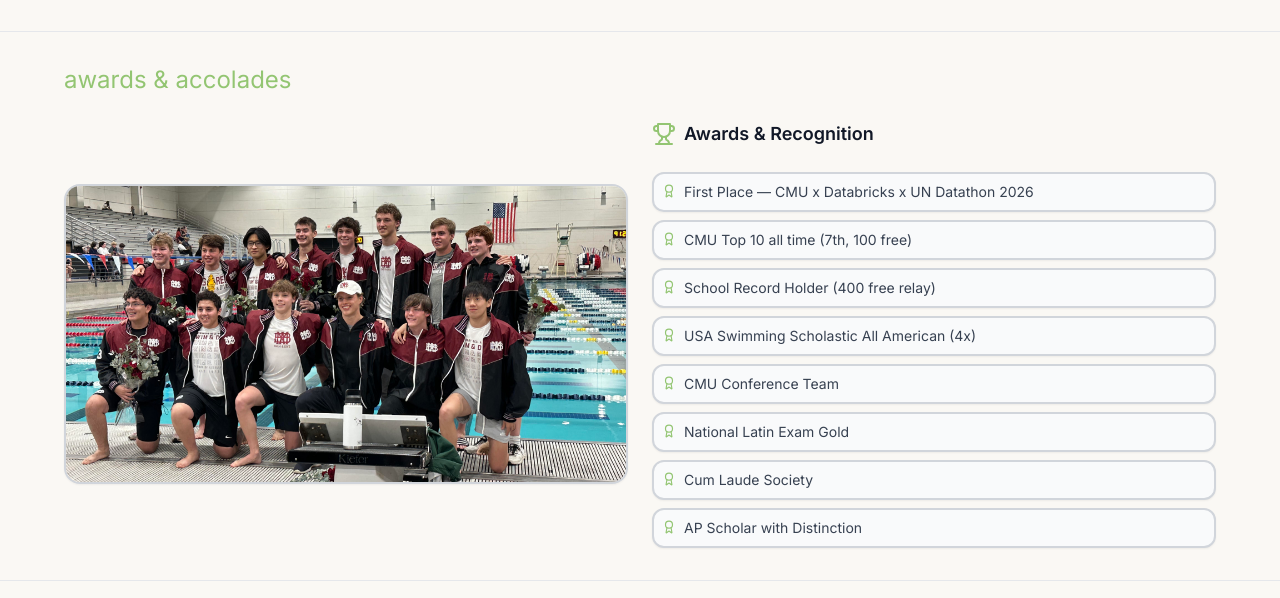
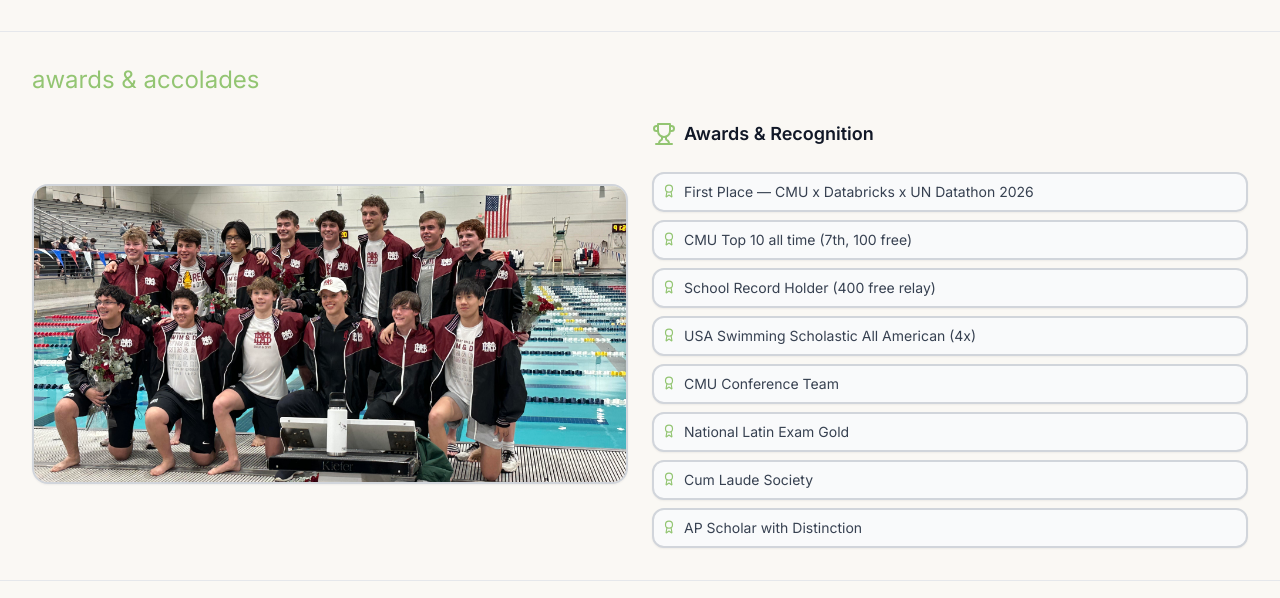
Before and after one commit to todddong/Personal-Website, a Next.js app: page / in a window 1280 px wide. Shown: the part 3855-4453 px from the top of the page. Built offline with nearby package versions, Linux system fonts and the light colour scheme; no server answers.

Commit message:
Align AboutCMU and Awards headers vertically by matching max-width with other sections

```diff
--- a/components/AboutCMU.tsx
+++ b/components/AboutCMU.tsx
@@ -7,7 +7,7 @@ import { GraduationCap, MapPin, Calendar } from "lucide-react";
 export default function AboutCMU() {
   return (
     <section id="about-cmu" className="py-8 px-4 md:px-8 relative bg-[#faf8f4] border-t border-gray-200">
-      <div className="max-w-6xl mx-auto">
+      <div className="max-w-7xl mx-auto">
         <motion.h2
           initial={{ opacity: 0, y: 20 }}
           whileInView={{ opacity: 1, y: 0 }}
--- a/components/HighSchoolSwim.tsx
+++ b/components/HighSchoolSwim.tsx
@@ -18,7 +18,7 @@ const achievements = [
 export default function HighSchoolSwim() {
   return (
     <section id="awards" className="py-8 px-4 md:px-8 relative bg-[#faf8f4] border-t border-gray-200">
-      <div className="max-w-6xl mx-auto">
+      <div className="max-w-7xl mx-auto">
         <motion.h2
           initial={{ opacity: 0, y: 20 }}
           whileInView={{ opacity: 1, y: 0 }}
```
